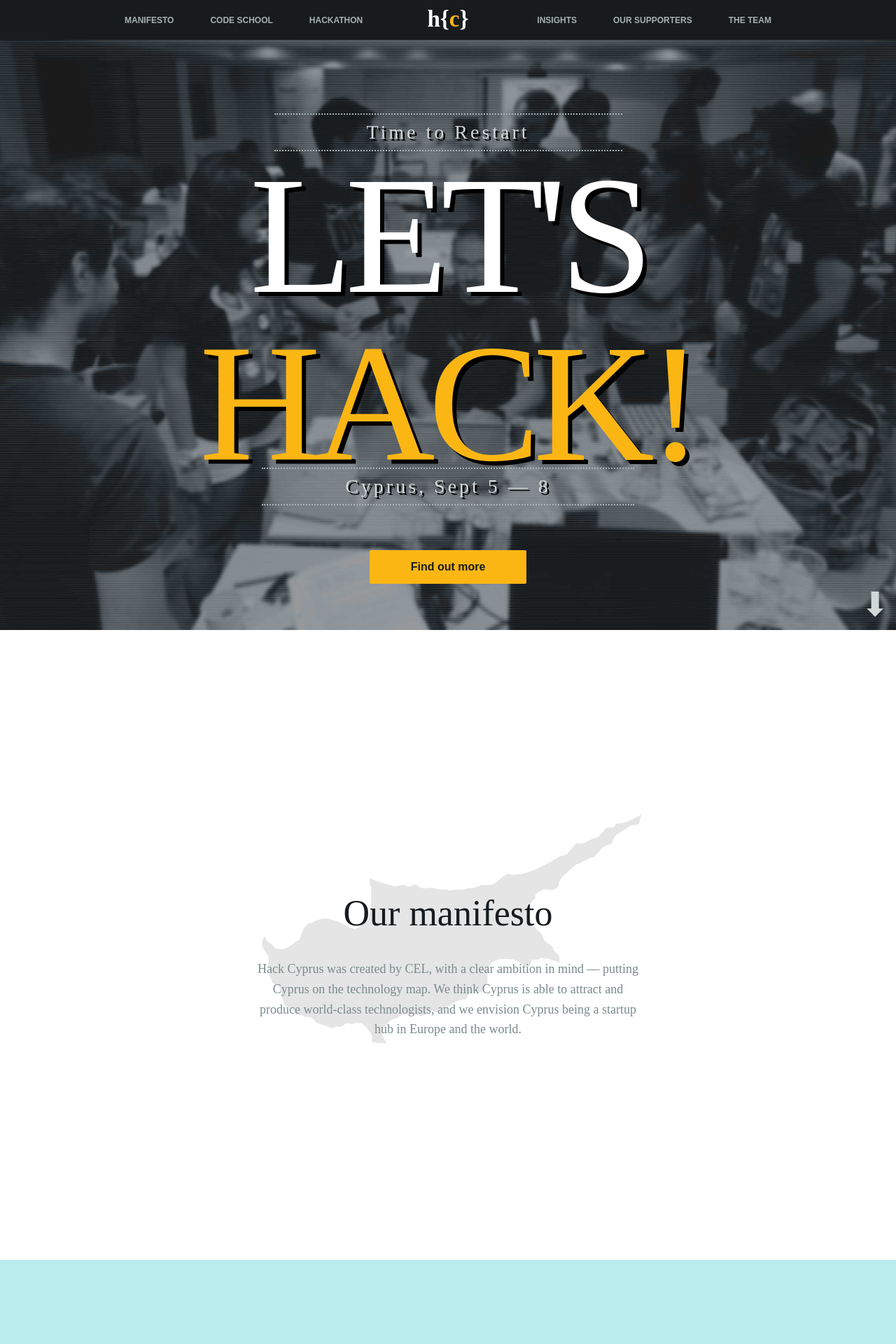
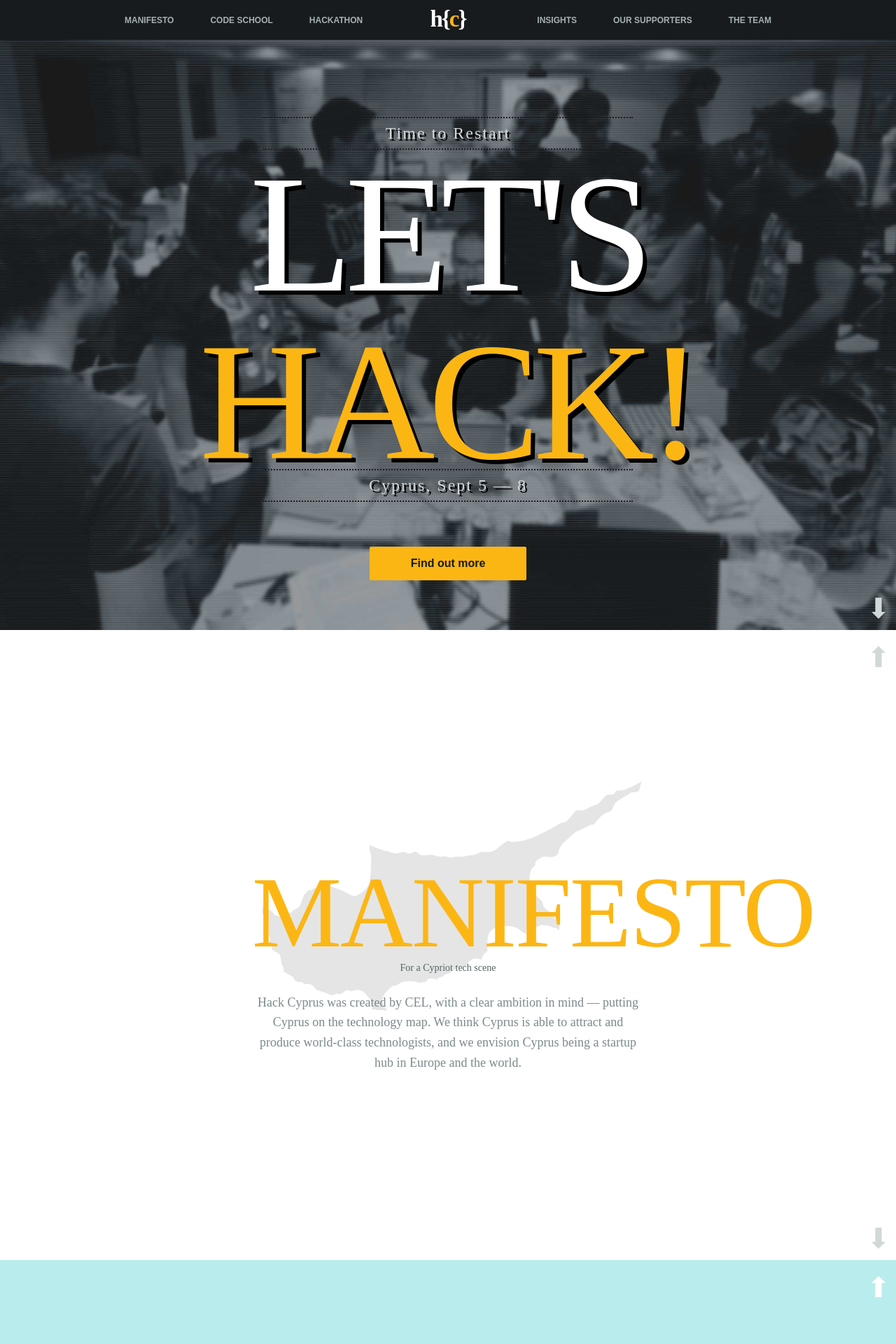
Before and after one commit to hackcyprus/2013, a Jekyll site: the page built from index.html, in a window 1280 px wide. Shown: the top 1920 px of the page at 70% size. Built offline with Jekyll 4.4.1, drawn with Linux system fonts in a browser that asks for light colours; nearby versions of some CDN libraries; some web fonts are replaced; comment, search, counter and statistics services are not loaded; some of the changed text lies outside the part shown.

Commit message:
h4ck4th0n

```diff
--- a/_includes/_hackathon.html
+++ b/_includes/_hackathon.html
@@ -23,5 +23,6 @@
     </div>
   </div>
 
-
+  <a href="#junior" class="prev">&#11014;</a>
+  <a href="#insights" class="next">&#11015;</a>
 </article>
--- a/_includes/_junior.html
+++ b/_includes/_junior.html
@@ -42,5 +42,7 @@
   </div>
 
   <!-- End EB modal -->
+  <a href="#manifesto" class="prev">&#11014;</a>
+  <a href="#hackathon" class="next">&#11015;</a>
 
 </article>
--- a/_includes/_manifesto.html
+++ b/_includes/_manifesto.html
@@ -47,7 +47,8 @@
 
       </div>
 
-      <h1>Our manifesto</h1>
+      <h1>Manifesto</h1>
+      <h2>For a Cypriot tech scene</h2>
 
       <p>
         Hack Cyprus was created by CEL, with a clear ambition in mind — putting Cyprus on the technology map. We think Cyprus is able to attract and produce world-class technologists, and we envision Cyprus being a startup hub in Europe and the world.
@@ -56,4 +57,7 @@
     </div>
   </div>
 
+  <a href="#intro" class="prev">&#11014;</a>
+  <a href="#junior" class="next">&#11015;</a>
+
 </article>
--- a/_includes/_supporters.html
+++ b/_includes/_supporters.html
@@ -1,12 +1,12 @@
-<article class="slide centered" id="supporters">
+<article class="centered" id="supporters">
   <div class="container">
     <div class="content">
 
-      <h1>Our supporters</h1>
+      <h1>Supporters</h1>
 
       <ul id="logos-large">
 
-        <h2>Terabytes</h2>
+        <h2>Tera</h2>
 
         <li class="supporter">
           <a href="">&nbsp;</a>
--- a/_less/base/layout.less
+++ b/_less/base/layout.less
@@ -8,3 +8,8 @@
 body {
   background: @mono;
 }
+
+.content {
+    width: 35em;
+    position: relative;
+  }
--- a/_less/objects/logo.less
+++ b/_less/objects/logo.less
@@ -1,4 +1,5 @@
 a#logo {
+
   text-transform: none;
   position: absolute;
   border: none;
@@ -18,6 +19,8 @@
     font-size: 2.75em;
     color: #fff;
     font-weight: 700;
+    .serif;
+    text-transform: none;
     b {
       color: @primary;
       font-weight: 900;
--- a/_less/objects/supporters.less
+++ b/_less/objects/supporters.less
@@ -1,4 +1,6 @@
 #supporters {
+  background: #fff;
+  padding: 5em 0;
 
   p {
     font-size: 1em;
--- a/_less/vendor/bootstrap-modals.less
+++ b/_less/vendor/bootstrap-modals.less
@@ -62,6 +62,9 @@
 
 
   h1 {
+    .serif;
+    text-transform: none;
+    letter-spacing: normal;
     font-size: 1.5em;
     margin: 0.25em 0 1.5em 0;
     text-align: center;
--- a/css/hackcyprus-2013.css
+++ b/css/hackcyprus-2013.css
@@ -186,6 +186,10 @@
 body {
   background: #171b1e;
 }
+.content {
+  width: 35em;
+  position: relative;
+}
 @font-face {
   font-family: 'deming';
   src: url('/fonts/deming_ep-webfont.eot');
@@ -212,15 +216,18 @@
   color: #171b1e;
 }
 h1 {
-  font-size: 3.25em;
-  font-weight: 100;
-  margin-bottom: 0.75em;
-  -webkit-font-smoothing: antialiased;
+  font-family: "sullivan";
+  text-transform: uppercase;
+  font-size: 9em;
+  letter-spacing: -2px;
+  line-height: 1;
+  margin: 0;
 }
 h2 {
-  font-size: 1.25em;
-  font-weight: 600;
-  margin-bottom: 1em;
+  font-weight: 300;
+  font-family: "deming";
+  font-size: 0.875em;
+  margin-bottom: 2em;
 }
 p {
   font-size: 1.125em;
@@ -311,6 +318,46 @@
     background-position: -762px 0px;
   }
 }
+@-webkit-keyframes codescroll {
+  from {
+    background-position: 90% 0;
+  }
+  to {
+    background-position: 90% -691px;
+  }
+}
+@-moz-keyframes codescroll {
+  from {
+    background-position: 90% 0;
+  }
+  to {
+    background-position: 90% -691px;
+  }
+}
+@-ms-keyframes codescroll {
+  from {
+    background-position: 90% 0;
+  }
+  to {
+    background-position: 90% -691px;
+  }
+}
+@-o-keyframes codescroll {
+  from {
+    background-position: 90% 0;
+  }
+  to {
+    background-position: 90% -691px;
+  }
+}
+@keyframes codescroll {
+  from {
+    background-position: 90% 0;
+  }
+  to {
+    background-position: 90% -691px;
+  }
+}
 #site-nav {
   position: absolute;
   top: 0;
@@ -399,6 +446,8 @@
   font-size: 2.75em;
   color: #fff;
   font-weight: 700;
+  font-family: "adelle", serif;
+  text-transform: none;
 }
 a#logo h1 b {
   color: #fcb614;
@@ -416,15 +465,25 @@
   text-align: center;
   right: 0.125em;
   margin-left: -2em;
-  font-size: 3em;
+  font-size: 2.5em;
   text-decoration: none;
   color: #d1d8d8;
   -webkit-font-smoothing: antialiased;
   border: 0;
 }
-.slide .content {
-  width: 35em;
-  position: relative;
+.slide .prev {
+  display: block;
+  position: absolute;
+  top: 0.5em;
+  width: 1em;
+  text-align: center;
+  right: 0.125em;
+  margin-left: -2em;
+  font-size: 2.5em;
+  text-decoration: none;
+  color: #d1d8d8;
+  -webkit-font-smoothing: antialiased;
+  border: 0;
 }
 .slide .content-inner {
   padding: 2em;
@@ -432,11 +491,11 @@
 .slide .btn {
   width: 40%;
 }
-.slide.centered {
+.centered {
   text-align: center;
 }
-.slide.centered .content,
-.slide.centered .btn {
+.centered .content,
+.centered .btn {
   margin: 0 auto;
 }
 #intro {
@@ -467,22 +526,22 @@
 #word-art #date {
   display: block;
   font-family: "deming";
-  font-size: 1.75em;
+  font-size: 1.5em;
   color: #d1d8d8;
   -webkit-font-smoothing: antialiased;
   text-shadow: 3px 3px 0px #000000;
   line-height: 0.8;
   padding: 0.5em 0 0.5em 0;
-  letter-spacing: 4px;
-  border-top: 2px dotted #a6b2b1;
-  border-bottom: 2px dotted #a6b2b1;
+  letter-spacing: 2px;
+  border-top: 2px dotted #171b1e;
+  border-bottom: 2px dotted #171b1e;
 }
 #word-art #time {
-  width: 17.75em;
+  width: 22em;
   margin: 0 auto;
 }
 #word-art #date {
-  width: 19em;
+  width: 22em;
   margin: 0 auto;
   margin-top: -1em;
 }
@@ -511,8 +570,20 @@
   margin-bottom: 2em;
   margin-top: -2em;
 }
+#manifesto h1 {
+  color: #fcb614;
+}
+#manifesto h2 {
+  color: #556363;
+}
 #junior {
   background: #B9ECEC;
+}
+#junior .next {
+  color: #01848c;
+}
+#junior .prev {
+  color: #fff;
 }
 #junior .content {
   padding-bottom: 5em;
@@ -541,7 +612,7 @@
   background-repeat: repeat-x;
   height: 130px;
   position: absolute;
-  bottom: 0px;
+  bottom: -1px;
   left: 0px;
   right: 0px;
 }
@@ -570,7 +641,27 @@
   animation: bgscroll 31s infinite linear;
 }
 #hackathon {
-  background: #f9f9f9;
+  background-color: #171b1e;
+  background-image: url(/images/code.png);
+  background-repeat: repeat-y;
+  -webkit-animation: codescroll 26s infinite linear;
+  -moz-animation: codescroll 26s infinite linear;
+  -ms-animation: codescroll 26s infinite linear;
+  -o-animation: codescroll 26s infinite linear;
+  animation: codescroll 26s infinite linear;
+}
+#hackathon h1 {
+  color: #fcb614;
+}
+#hackathon h2 {
+  color: #a6b2b1;
+}
+#hackathon .next,
+#hackathon .prev {
+  color: #262d32;
+}
+#hackathon .btn {
+  color: #171b1e;
 }
 #insights {
   background: #010101;
@@ -634,6 +725,10 @@
   color: #fff;
   border: 0;
   font-weight: 300;
+}
+#supporters {
+  background: #fff;
+  padding: 5em 0;
 }
 #supporters p {
   font-size: 1em;
@@ -805,6 +900,9 @@
   padding: 2em;
 }
 .modal-body h1 {
+  font-family: "adelle", serif;
+  text-transform: none;
+  letter-spacing: normal;
   font-size: 1.5em;
   margin: 0.25em 0 1.5em 0;
   text-align: center;
```
Also changed, not shown: other parts of _includes/_hackathon.html (+1 -1 lines), other parts of _includes/_supporters.html (+2 -2 lines), _less/base/annimations.css (deleted, +0 -40 lines), _less/base/annimations.less (+27 -0 lines), _less/base/typography.less (+12 -11 lines), _less/objects/hackathon.less (+24 -1 lines), _less/objects/junior.less (+8 -1 lines), _less/objects/manifesto.less (+9 -0 lines), _less/objects/slide.less (+17 -5 lines), _less/objects/word-art.less (+6 -6 lines), images/code.png (added).
